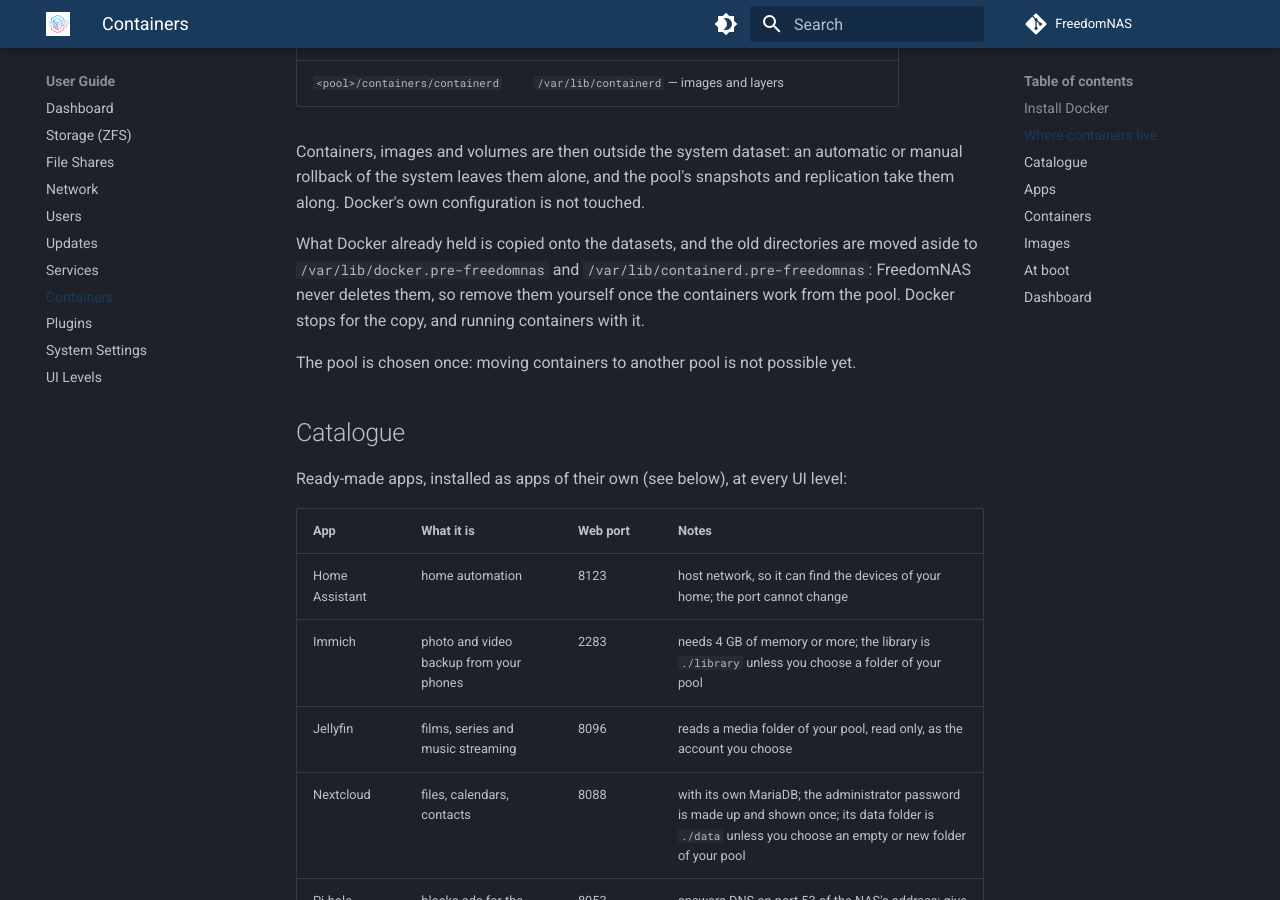
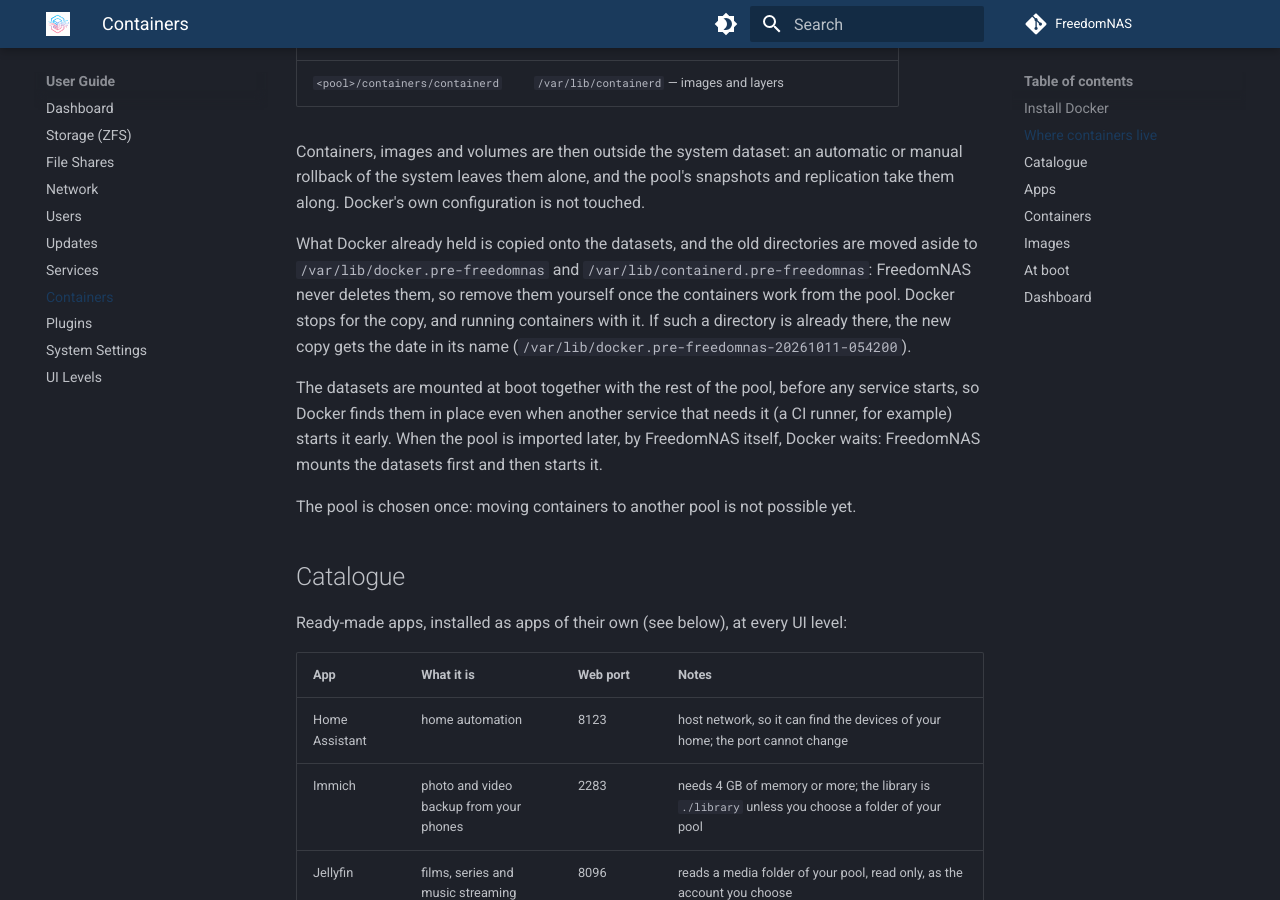
Before and after one commit to FreedomNAS/freedomnas-docs, an MkDocs documentation site: the page built from docs/user-guide/containers.md, in a window 1280 px wide and 900 px high, scrolled down 872 px. Built offline with MkDocs 1.6.1 and Material for MkDocs 9.7.7, drawn with Linux system fonts in a browser that asks for light colours; some of the changed text lies outside the part shown.

Commit message:
Document how the container datasets are mounted

```diff
--- a/docs/user-guide/containers.md
+++ b/docs/user-guide/containers.md
@@ -42,7 +42,15 @@ What Docker already held is copied onto the datasets, and the old
 directories are moved aside to `/var/lib/docker.pre-freedomnas` and
 `/var/lib/containerd.pre-freedomnas`: FreedomNAS never deletes them, so
 remove them yourself once the containers work from the pool. Docker stops
-for the copy, and running containers with it.
+for the copy, and running containers with it. If such a directory is
+already there, the new copy gets the date in its name
+(`/var/lib/docker.pre-freedomnas-20261011-054200`).
+
+The datasets are mounted at boot together with the rest of the pool,
+before any service starts, so Docker finds them in place even when another
+service that needs it (a CI runner, for example) starts it early. When
+the pool is imported later, by FreedomNAS itself, Docker waits: FreedomNAS
+mounts the datasets first and then starts it.
 
 The pool is chosen once: moving containers to another pool is not possible
 yet.
@@ -95,7 +103,8 @@ An app is a Docker Compose project with a dataset of its own,
 `<pool>/apps/<name>`, on the pool the containers use. The dataset holds
 the app's `compose.yaml` and every folder the file mounts with a relative
 path (`./data:/data`), so the app is snapshotted, replicated and restored
-with its data. The app's name is also the Compose project's name, shown
+with its data. On a pool mounted nowhere (`mountpoint=none`), `<pool>/apps`
+is mounted on `/<pool>/apps`. The app's name is also the Compose project's name, shown
 next to its containers in the list below.
 
 The list shows each app with how many of its containers run and the ports
```
